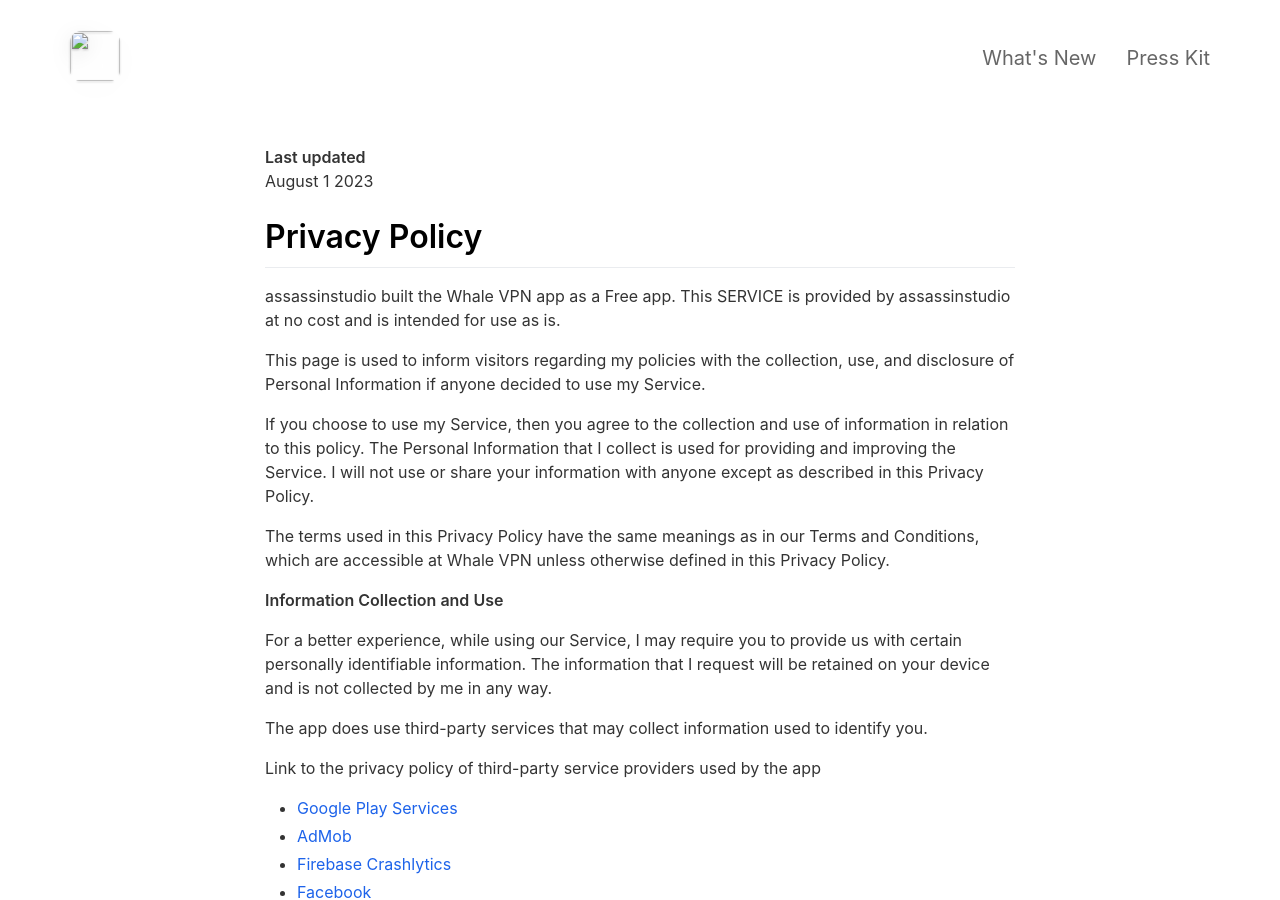
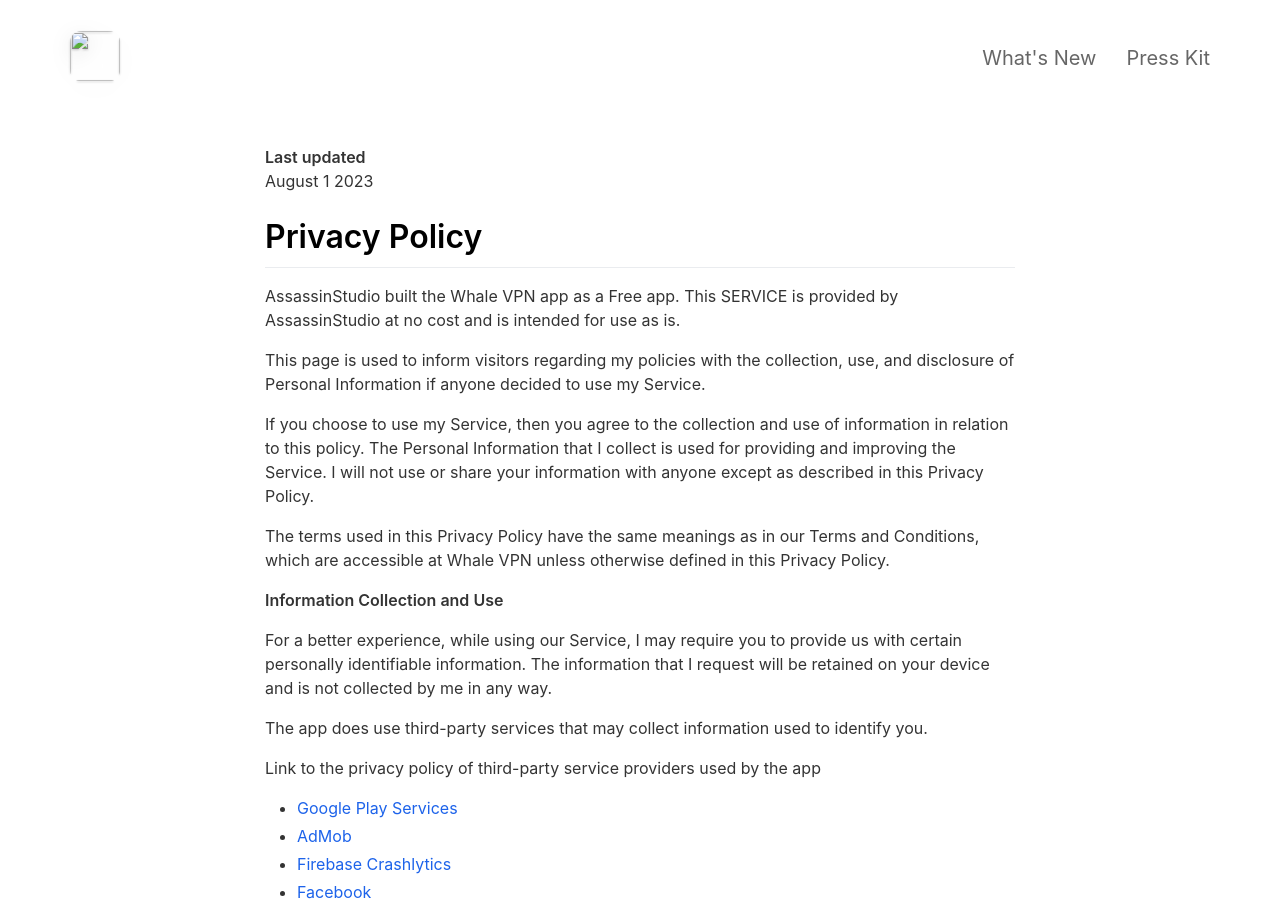
Before and after one commit to Wwallpaper/Wwallpaper.github.io, a Jekyll site: the page built from _pages/privacypolicy.md, in a window 1280 px wide and 900 px high. Built offline with Jekyll 4.4.1, drawn with Linux system fonts in a browser that asks for light colours; nearby versions of some CDN libraries.

```diff
--- a/_pages/privacypolicy.md
+++ b/_pages/privacypolicy.md
@@ -9,7 +9,7 @@ August 1 2023
 
 # Privacy Policy
 
-assassinstudio built the Whale VPN app as a Free app. This SERVICE is provided by assassinstudio at no cost and is intended for use as is.
+AssassinStudio built the Whale VPN app as a Free app. This SERVICE is provided by AssassinStudio at no cost and is intended for use as is.
 
 This page is used to inform visitors regarding my policies with the collection, use, and disclosure of Personal Information if anyone decided to use my Service.
 
```
